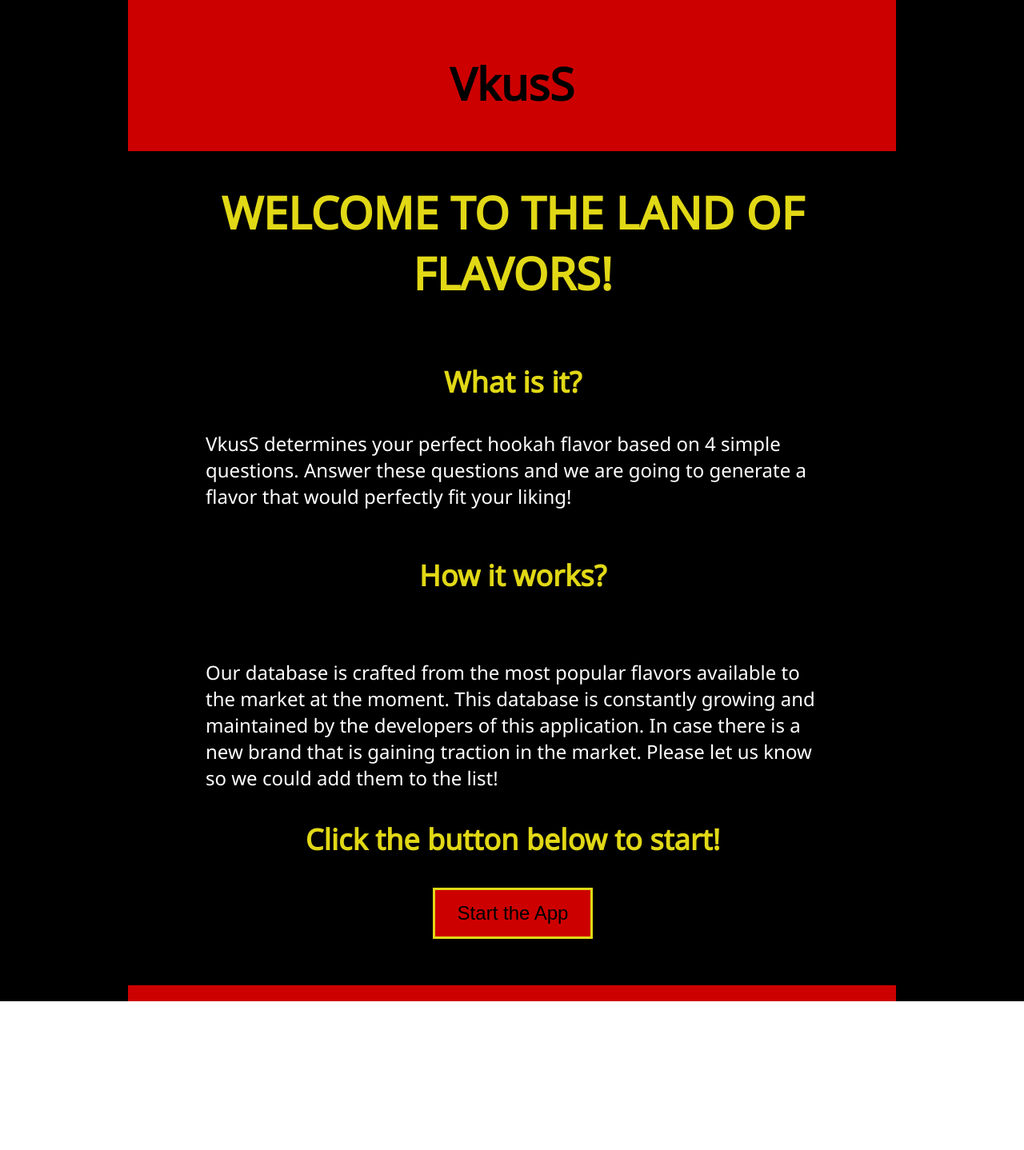
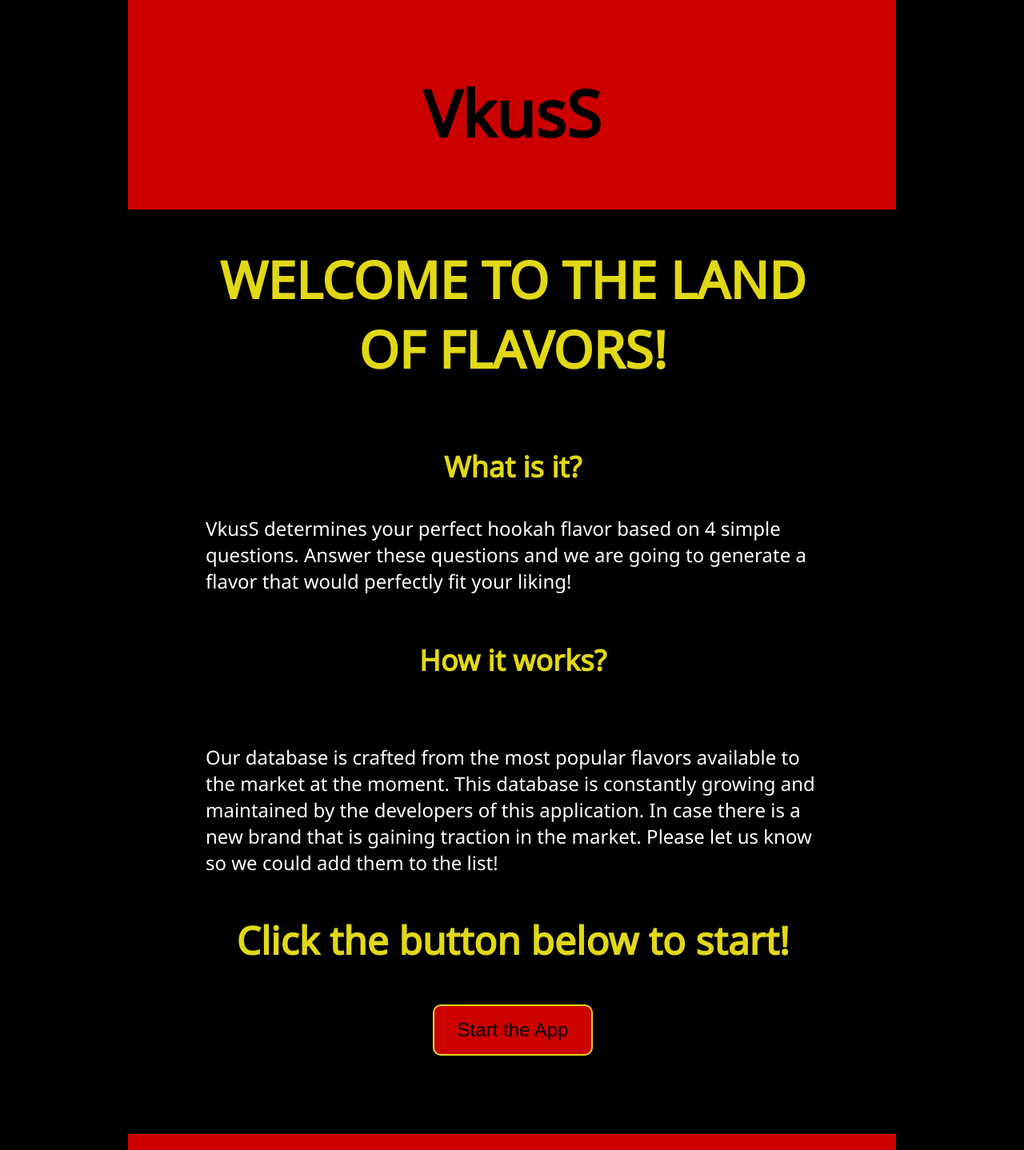
Before and after one commit to thinkful-ei-dragonfly/V2-capstone-aldiyar, a React (Create React App) app: page / in a window 1280 px wide. Shown: the whole page at 80% size. Before the commit the page ends 1252 px from the top, so only its background shows below. Built offline with nearby package versions, Linux system fonts and the light colour scheme.

Commit message:
styled and added loading

```diff
--- a/package.json
+++ b/package.json
@@ -3,11 +3,13 @@
   "version": "0.1.0",
   "private": true,
   "dependencies": {
+    "@emotion/core": "^10.0.17",
     "react": "^16.8.6",
     "react-dom": "^16.8.6",
     "react-router": "^5.0.1",
     "react-router-dom": "^5.0.1",
-    "react-scripts": "3.0.1"
+    "react-scripts": "3.0.1",
+    "react-spinners": "^0.6.1"
   },
   "scripts": {
     "start": "react-scripts start",
--- a/src/components/App.js
+++ b/src/components/App.js
@@ -24,6 +24,7 @@ export default class App extends React.Component {
       baseFlavor: {},
       firstFlavor: {},
       secondFlavor: {},
+      loading:true,
     }
   }
   handleStrengthAssign = (e) => {
@@ -31,7 +32,6 @@ export default class App extends React.Component {
     this.setState({
       strength: e.target.radioGroup.value
     })
-
   }
 
   handleBaseFlavorAssign = (e) => {
@@ -56,7 +56,8 @@ export default class App extends React.Component {
   }
 
   handleGetFlavors = () => {
-    fetch(`${config.API_ENDPOINT}/flavors/${this.state.strength}`)
+    this.setState({loading:true}, () => {
+      fetch(`${config.API_ENDPOINT}/flavors/${this.state.strength}`)
       .then(res =>
         (!res.ok)
           ? res.json().then(e => Promise.reject(e))
@@ -78,9 +79,12 @@ export default class App extends React.Component {
         this.setState({
           baseFlavor: baseFlavors[Math.floor(Math.random() * baseFlavors.length)],
           firstFlavor: firstFlavors[Math.floor(Math.random() * firstFlavors.length)],
-          secondFlavor: secondFlavors[Math.floor(Math.random()*secondFlavors.length)]
+          secondFlavor: secondFlavors[Math.floor(Math.random()*secondFlavors.length)],
+          loading: false
         })
       })
+    })
+
   }
 
   render() {
--- a/src/routes/ResultPage.js
+++ b/src/routes/ResultPage.js
@@ -1,5 +1,7 @@
 import React from 'react';
 import './styles/result.css'
+import ClipLoader from 'react-spinners/ClipLoader';
+import {css} from '@emotion/core';
 
 
 class ResultPage extends React.Component {
@@ -7,12 +9,31 @@ class ResultPage extends React.Component {
     const {history} = this.props
     history.push('/')
   }
-  render() {
+
+  renderLoading() {
+    const override = css`
+    display: block;
+    margin: 0 auto;
+    border-color: red;
+`;
     let baseFlavorRes = this.props.state.baseFlavor;
     let firstFlavorRes = this.props.state.firstFlavor;
     let secondFlavorRes = this.props.state.secondFlavor;
-    return (
-      <div className='result-page'>
+    if (this.props.state.loading) {
+      return (
+        <div className='result-page'>
+          <ClipLoader
+            css={override}
+            sizeUnit={"px"}
+            size={150}
+            color={'#123abc'}
+            loading={this.props.state.loading}
+          />
+        </div>
+      )
+    } else {
+      return (
+        <div className='result-page'>
         <div className='result'>
           <h3>Our recommendation is:</h3>
           <h2>{baseFlavorRes.flavor} from {baseFlavorRes.brand} mixed with</h2>
@@ -32,7 +53,13 @@ class ResultPage extends React.Component {
         <button
           className="next-button"
           onClick={this.handleHome}>Home</button>
-      </div>
+        </div>
+      )
+    }
+  }
+  render() {
+    return (
+      this.renderLoading()
     )
   }
 
--- a/src/routes/StrengthQuestion.js
+++ b/src/routes/StrengthQuestion.js
@@ -17,14 +17,14 @@ class StrengthQuestion extends React.Component {
         <form onSubmit={this.handleNextClick}>
           <ul>
             <li>
+            <label>
               <input
               type='radio'
               className='radioButton'
               name='radioGroup'
               value='strong'/>
-              <label>
-                Strong
-              </label>
+              Strong
+            </label>
 
             </li>
             <li>
--- a/src/routes/styles/App.css
+++ b/src/routes/styles/App.css
@@ -11,15 +11,15 @@
 }
 
 p {
-  font-size: 24px;
+  font-size: 1em;
 }
 
-h1 {
-  font-size: 56px;
+header>h1 {
+  font-size: 5em;
 }
 
 h3 {
-  font-size: 36px;
+  font-size: 3em;
   color: #e1d816;
 }
 
--- a/src/routes/styles/question.css
+++ b/src/routes/styles/question.css
@@ -9,6 +9,10 @@
 
 .question > h3 {
   color: #e1d816;
+  line-height: 168%;
+  width: 80%;
+  margin-left:10%;
+  margin-right:10%;
 
 }
 
@@ -19,7 +23,6 @@ ul {
 li {
   text-align: center;
   font-size: 24px;
-
 }
 
 .next-button {
@@ -33,4 +36,10 @@ li {
   font-size: 24px;
   border: 3px solid #e1d816;
   margin-bottom: 5vh;
+  border-radius: 10px;
 }
+
+.next-button:hover {
+  background: #e1d816;
+  transition: 0.3s;
+}
--- a/src/routes/styles/welcome.css
+++ b/src/routes/styles/welcome.css
@@ -12,8 +12,14 @@
   text-align: center;
   background: #000000;
   color: #e1d816;
-  font-size: 30px;
+  font-size: 2em;
   font-weight: bold;
+}
+
+.hero>h1{
+  width: 80%;
+  margin-left:10%;
+  margin-right:10%;
 }
 
 .description-first {
@@ -102,6 +108,12 @@
   margin:  0 auto;
   color: #000000;
   background: #cd0000;
+  border-radius: 10px;
   font-size: 24px;
-  border: 3px solid #e1d816;
+  border: 2px solid #e1d816;
 }
+
+.start-button:hover{
+  background: #e1d816;
+  transition: 0.3s;
+}
```
Also changed, not shown: 1 other file (tests, documents, lock files or other folders).
